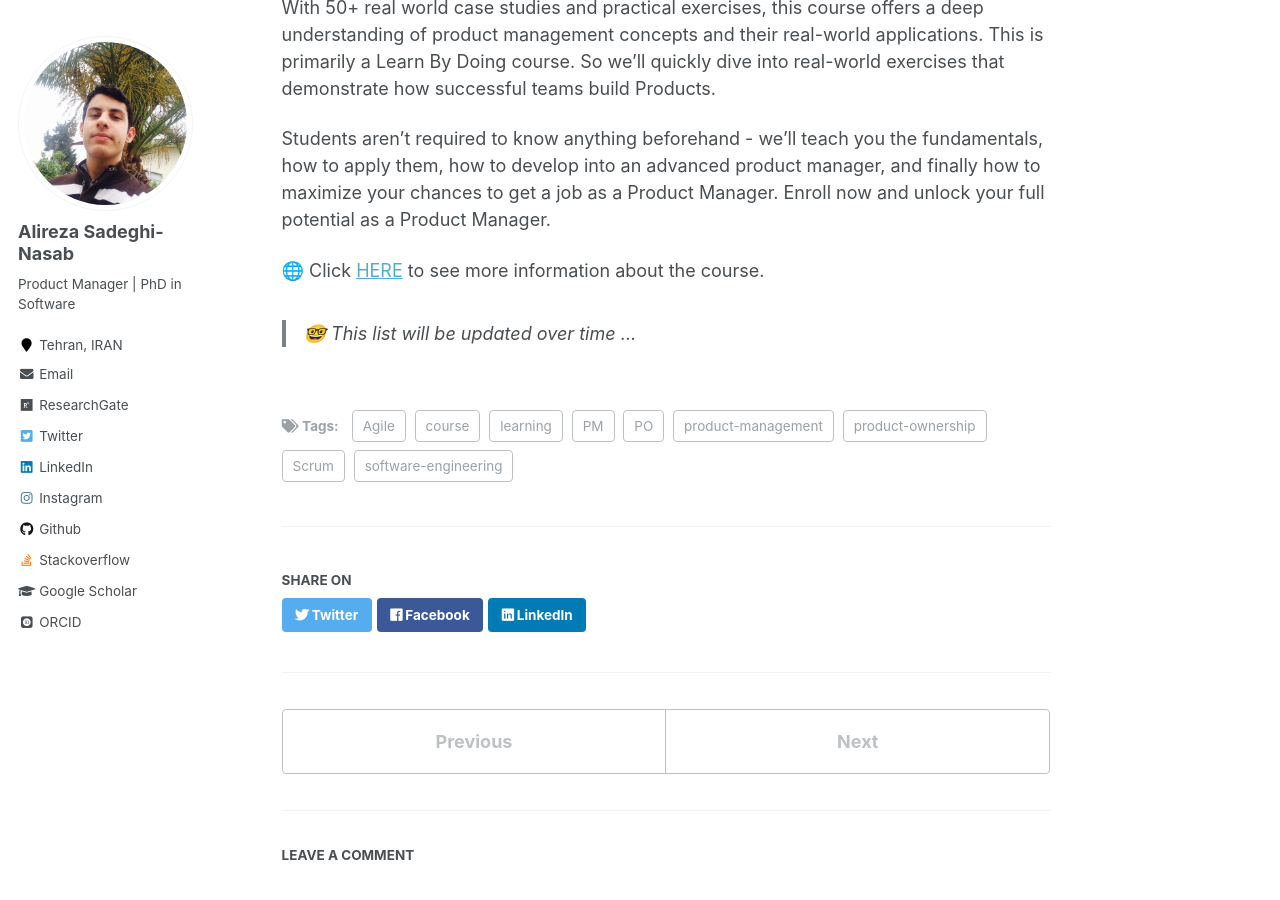
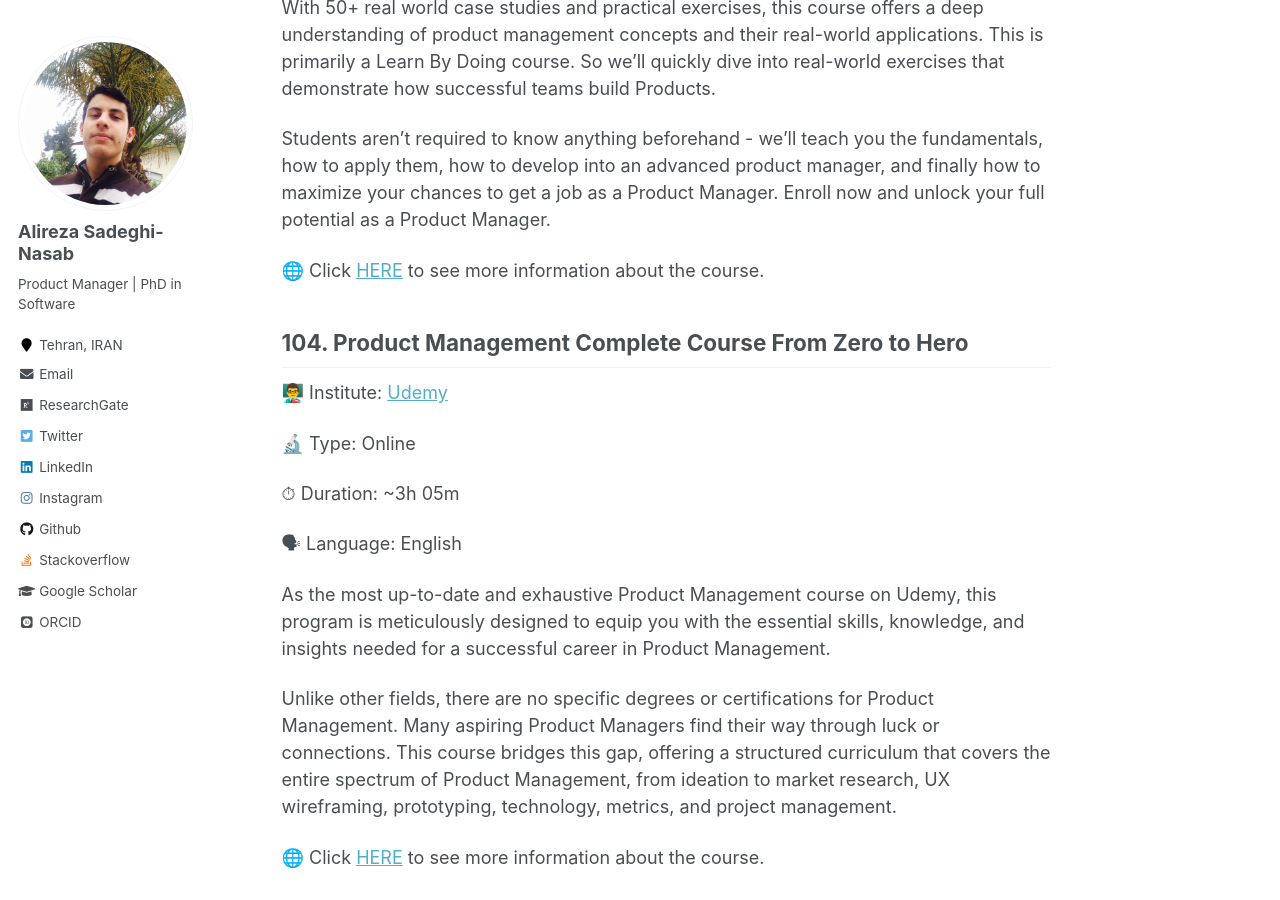
Before and after one commit to AlirezaSN/AlirezaSN.github.io, a Jekyll site: the page built from _posts/2023-03-25-blog-post-14.md, in a window 1280 px wide and 900 px high, scrolled down 68692 px. Built offline with Jekyll 4.4.1, drawn with Linux system fonts in a browser that asks for light colours; some web fonts are replaced; comment, search, counter and statistics services are not loaded; some of the changed text lies outside the part shown.

Commit message:
add courses

```diff
--- a/_posts/2023-03-25-blog-post-14.md
+++ b/_posts/2023-03-25-blog-post-14.md
@@ -1866,4 +1866,20 @@ Students aren't required to know anything beforehand - we'll teach you the funda
 
 🌐 Click [HERE](https://www.udemy.com/course/product-management-masterclass-with-50-case-studies/) to see more information about the course.
 
+## 104. Product Management Complete Course From Zero to Hero
+
+👨‍🏫 Institute: [Udemy]((https://www.udemy.com))
+
+🔬 Type: Online
+
+⏱ Duration: ~3h 05m
+
+🗣 Language: English
+
+As the most up-to-date and exhaustive Product Management course on Udemy, this program is meticulously designed to equip you with the essential skills, knowledge, and insights needed for a successful career in Product Management.
+
+Unlike other fields, there are no specific degrees or certifications for Product Management. Many aspiring Product Managers find their way through luck or connections. This course bridges this gap, offering a structured curriculum that covers the entire spectrum of Product Management, from ideation to market research, UX wireframing, prototyping, technology, metrics, and project management.
+
+🌐 Click [HERE](https://www.udemy.com/course/product-management-complete-course/) to see more information about the course.
+
 > 🤓 This list will be updated over time ...
```
